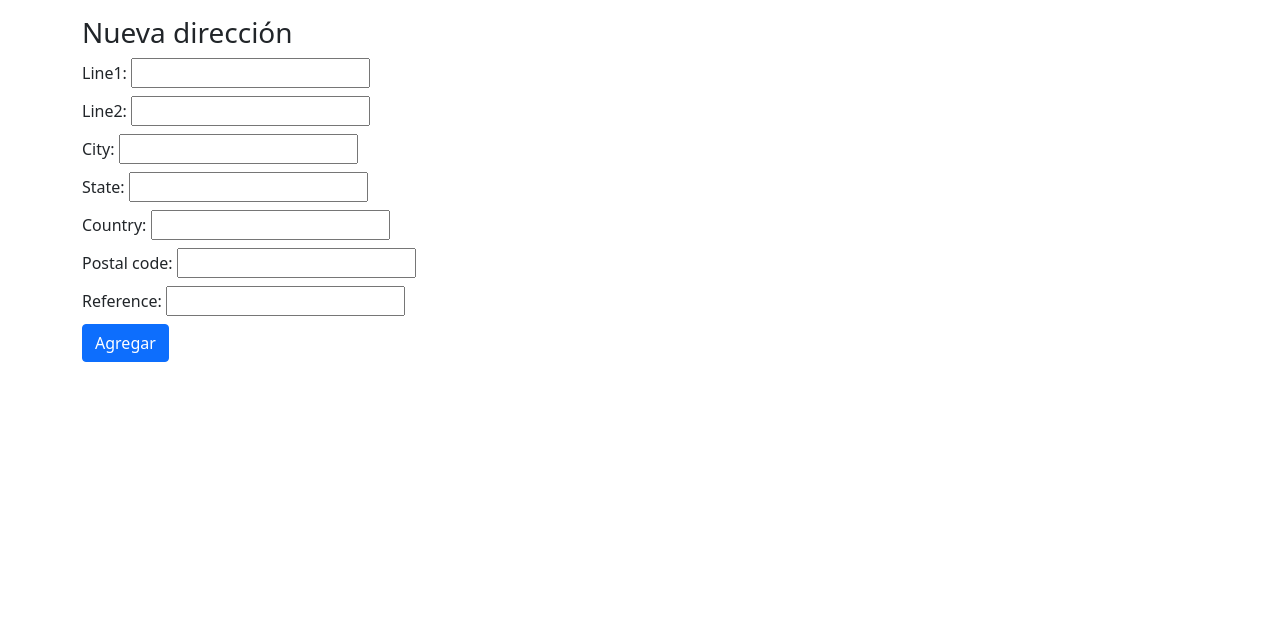
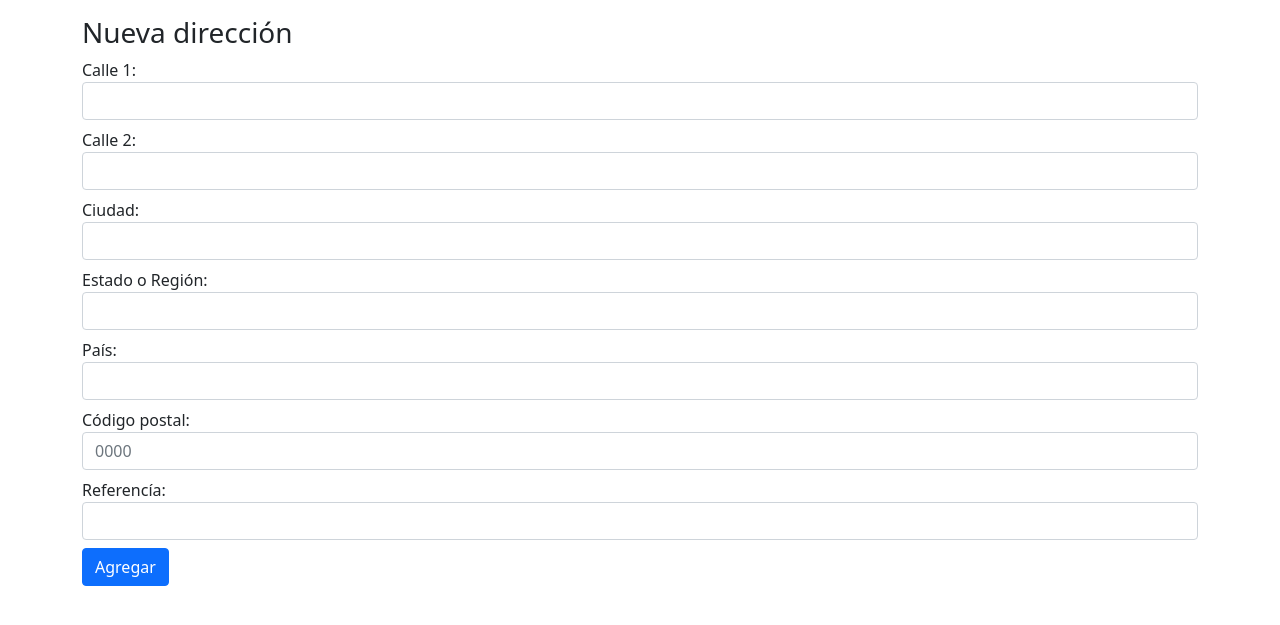
Before and after one commit to reivincitot/facilito_store, a Django app: page /direcciones/nuevo in a window 1280 px wide. Shown: the part 56-681 px from the top of the page. Run offline with Django 3.2, Linux system fonts and the light colour scheme; some libraries are stand-ins or nearby versions.

Commit message:
Video 4 clases en formularios modulo 8 curso aplicaciones web con django codigo facilito

```diff
--- a/shipping_addresses/forms.py
+++ b/shipping_addresses/forms.py
@@ -7,3 +7,44 @@ class ShippingAddressForm(ModelForm):
         fields = [
             'line1', 'line2', 'city','state','country', 'postal_code', 'reference'
         ]
+        labels = {
+            'line1':'Calle 1',
+            'line2':'Calle 2',
+            'city':'Ciudad',
+            'state':'Estado o Región',
+            'country':'País',
+            'postal_code':'Código postal',
+            'reference':'Referencía',
+        }
+
+    def __init__(self, *args, **kwargs):
+        super().__init__(*args, **kwargs)
+
+        self.fields['line1'].widget.attrs.update({
+            'class': 'form-control'
+            }) #Dic
+
+        self.fields['line2'].widget.attrs.update({
+            'class': 'form-control'
+            })
+
+        self.fields['city'].widget.attrs.update({
+            'class': 'form-control'
+            })
+
+        self.fields['state'].widget.attrs.update({
+            'class': 'form-control'
+            })
+
+        self.fields['country'].widget.attrs.update({
+            'class': 'form-control'
+            })
+
+        self.fields['postal_code'].widget.attrs.update({
+            'class': 'form-control',
+            'placeholder' :'0000'
+            })
+
+        self.fields['reference'].widget.attrs.update({
+            'class': 'form-control'
+            })
--- a/shipping_addresses/templates/shipping_addresses/snippets/form.html
+++ b/shipping_addresses/templates/shipping_addresses/snippets/form.html
@@ -1,3 +1,4 @@
+<div class="mb-5">
     <form action="" method="post">
         {% csrf_token %}
         {% for field in form  %}
@@ -10,5 +11,6 @@
             {% endif %}
         </div>
         {% endfor %}
-    <button type="submit" class="btn btn-primary mt-2 mb-2">Agregar</button>
+        <button type="submit" class="btn btn-primary mt-2">Agregar</button>
     </form>
+</div>
```
Also changed, not shown: db.sqlite3. Lines whose indentation alone changed are shown as unchanged.
